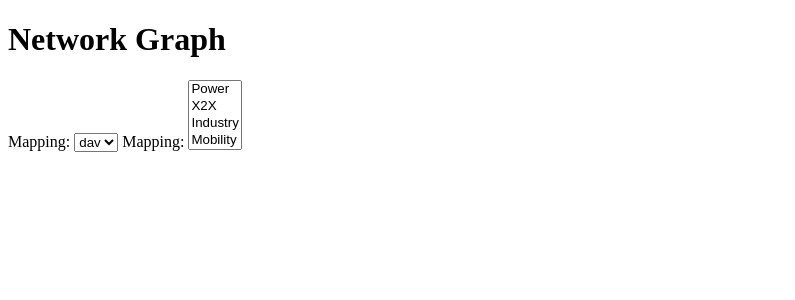
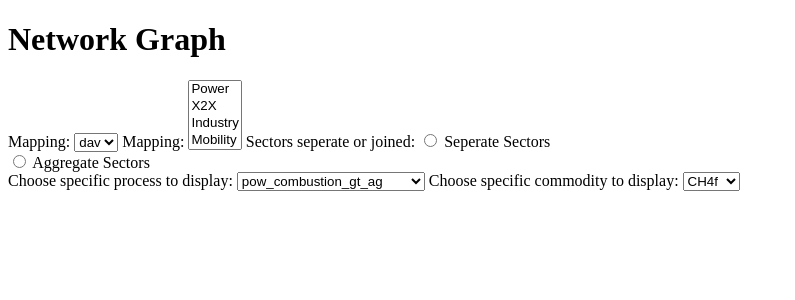
Before and after one commit to sedos-project/django_energysystem_viewer, a Django app: template django_energysystem_viewer/templates/django_energysystem_viewer/network.html in a window 1280 px wide. Shown: the top 300 px of the page, without its empty margins (0-795 px from the left). Run offline with Django 3.2, Linux system fonts and the light colour scheme; the template is opened without the code that fills it, so the values that code supplies are empty.

Commit message:
added additional radio buttons and dropdown to network graph form in frontEnd

```diff
--- a/django_energysystem_viewer/templates/django_energysystem_viewer/network.html
+++ b/django_energysystem_viewer/templates/django_energysystem_viewer/network.html
@@ -26,6 +26,23 @@
         <option label="Mobility" value="mob"></option>
         <option label="Heat" value="hea"></option>
       </select>
+      <label for="seperate_join">Sectors seperate or joined:</label>
+      <input type="radio" id="seperate" name="seperate_join" value="seperate">
+      <label for="seperate">Seperate Sectors</label><br>
+      <input type="radio" id="joined" name="seperate_join" value="joined">
+      <label for="joined">Aggregate Sectors</label><br>
+      <label for="process">Choose specific process to display:</label>
+      <select id="process" name="process">
+        <option label="pow_combustion_gt_ag" value="pow_combustion_gt_ag"></option>
+        <option label="pow_combustion_gt_biogas" value="pow_combustion_gt_biogas"></option>
+        <option label="pow_combustion_gt_natgas" value="pow_combustion_gt_natgas"></option>
+      </select>
+      <label for="commodity">Choose specific commodity to display:</label>
+      <select id="commodity" name="commodity">
+        <option label="CH4f" value="CH4f"></option>
+        <option label="CO2f" value="CO2f"></option>
+        <option label="CO2p" value="CO2p"></option>
+      </select>
     </form>
     <div id="graph"></div>
     <script src="{% static 'django_energysystem_viewer/libs/htmx.min.js' %}"></script>
```
